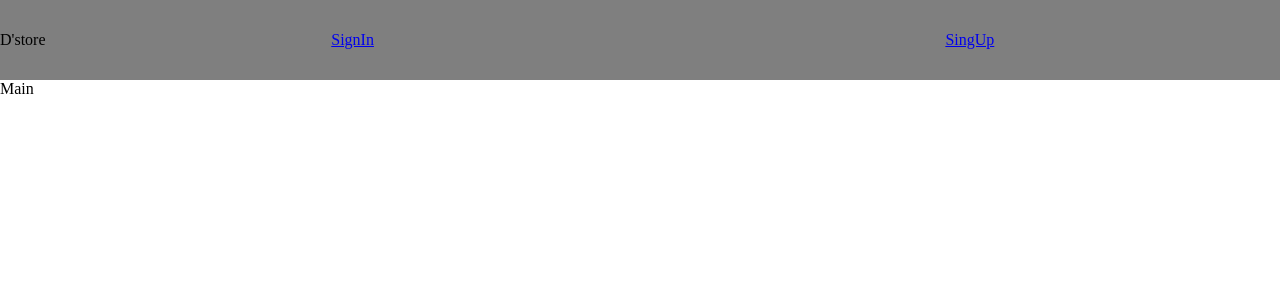
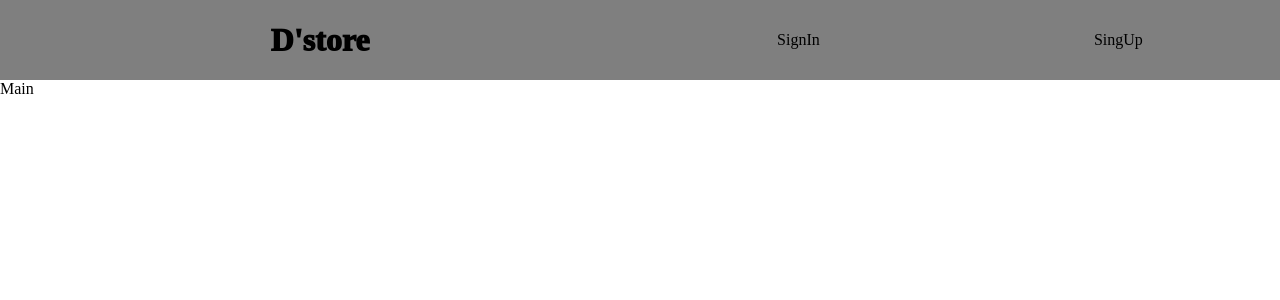
Before and after one commit to D-Store/D-store-practice, a React (Create React App) app: page / in a window 1280 px wide. Shown: the top 300 px of the page. Built offline with nearby package versions, Linux system fonts and the light colour scheme.

Commit message:
[UPDATE] headerStyle

```diff
--- a/src/components/common/Header/Header.css
+++ b/src/components/common/Header/Header.css
@@ -1,6 +1,6 @@
 .header {
   width: 100%;
-  height: 10vh;
+  min-height: 10vh;
   display: flex;
   align-items: center;
   justify-content: space-between;
@@ -8,10 +8,28 @@
 }
 
 .header-main {
+  width: 50%;
+  display: flex;
+  justify-content: center;
+}
+
+.header-main a {
+  font-weight: 1000;
+  font-size: 2rem;
+  cursor: pointer;
+  color: black;
+  text-decoration: none;
 }
 
 .header-nav {
-  width: 100%;
+  width: 50%;
   display: flex;
   justify-content: space-around;
 }
+
+.header-nav-item > div,
+.header-nav-item > a {
+  cursor: pointer;
+  color: black;
+  text-decoration: none;
+}
--- a/src/components/common/Header/Header.jsx
+++ b/src/components/common/Header/Header.jsx
@@ -5,7 +5,9 @@ import "./Header.css";
 const Header = ({ isLogin, handleLogOut }) => {
   return (
     <div className="header">
-      <div className="header-main">D'store</div>
+      <div className="header-main">
+        <Link to="/">D'store</Link>
+      </div>
       {!isLogin ? (
         <div className="header-nav">
           <div className="header-nav-item">
@@ -23,7 +25,9 @@ const Header = ({ isLogin, handleLogOut }) => {
           <div className="header-nav-item">
             <Link to="/signUp">내정보</Link>
           </div>
-          <button onClick={() => handleLogOut()}>로그아웃</button>
+          <div className="header-nav-item">
+            <div onClick={() => handleLogOut()}>로그아웃</div>
+          </div>
         </div>
       )}
     </div>
```
